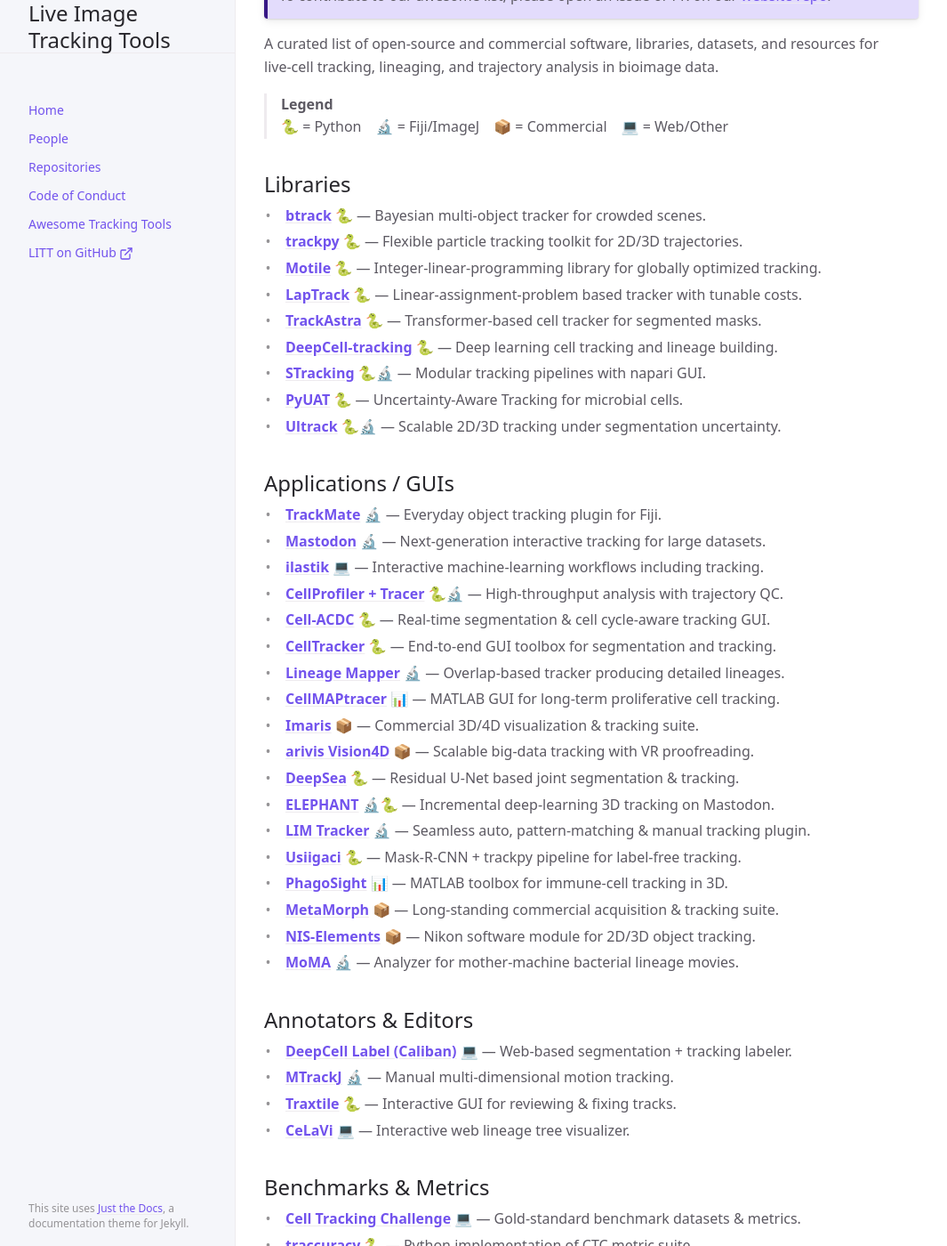
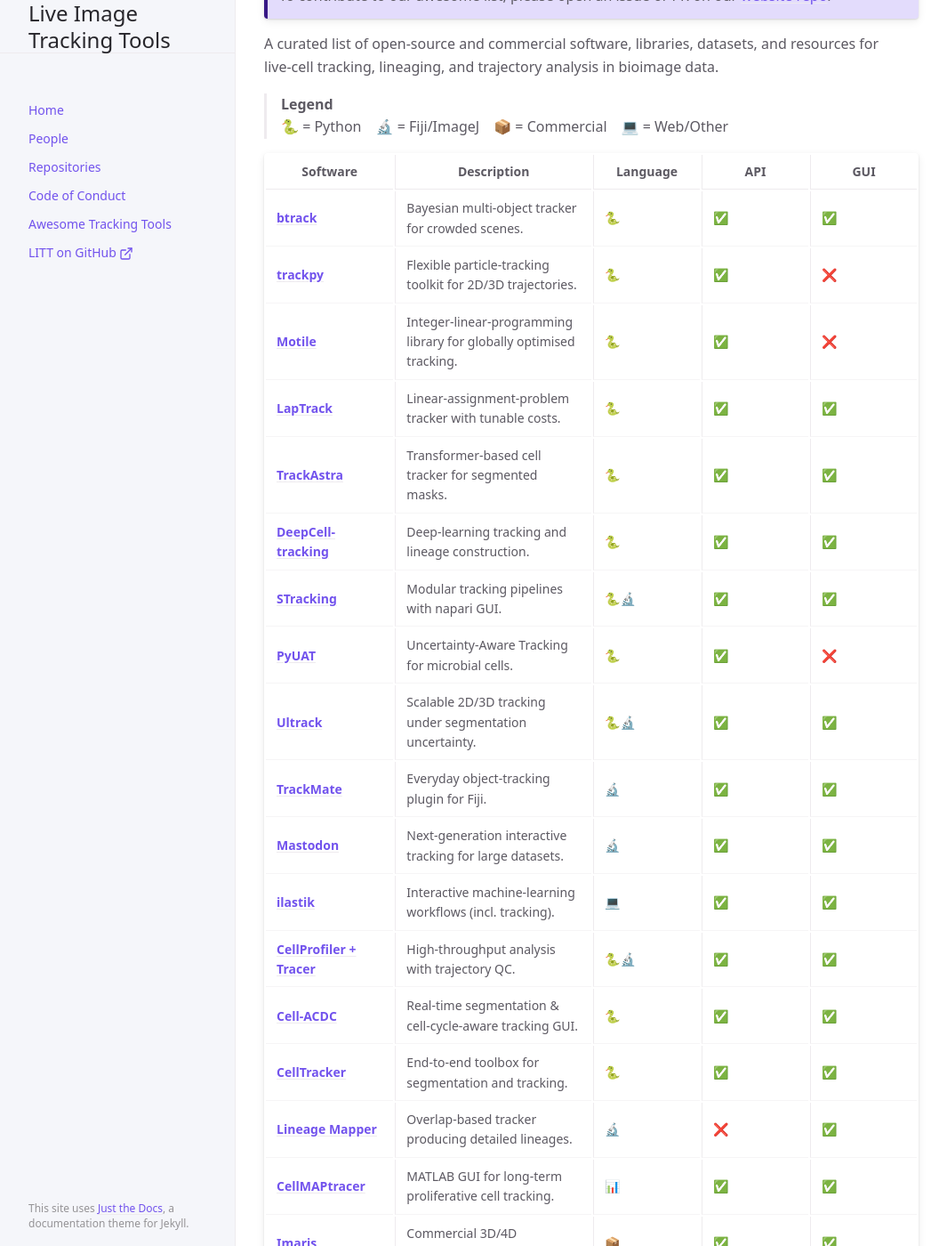
Before and after one commit to live-image-tracking-tools/live-image-tracking-tools.github.io, a Jekyll site: the page built from pages/awesome-tools.md, in a window 1280 px wide and 1400 px high, scrolled down 215 px. Shown: the whole window at 89% size, without its empty margins (107-1172 px from the left). Built offline with Jekyll 4.4.1, drawn with Linux system fonts in a browser that asks for light colours; cached includes are drawn as plain includes; some of the changed text lies outside the part shown.

Commit message:
Add a table for the awesome tools list

```diff
--- a/pages/awesome-tools.md
+++ b/pages/awesome-tools.md
@@ -18,45 +18,40 @@ A curated list of open‑source and commercial software, libraries, datasets, an
 > **Legend**
 > 🐍 = Python 🔬 = Fiji/ImageJ 📦 = Commercial 💻 = Web/Other
 
-## Libraries
-
-- **[btrack](https://github.com/quantumjot/btrack)** 🐍 — Bayesian multi‑object tracker for crowded scenes.
-- **[trackpy](https://github.com/soft-matter/trackpy)** 🐍 — Flexible particle tracking toolkit for 2D/3D trajectories.
-- **[Motile](https://github.com/funkelab/motile_tracker)** 🐍 — Integer‑linear‑programming library for globally optimized tracking.
-- **[LapTrack](https://github.com/yfukai/laptrack)** 🐍 — Linear‑assignment‑problem based tracker with tunable costs.
-- **[TrackAstra](https://github.com/weigertlab/trackastra)** 🐍 — Transformer‑based cell tracker for segmented masks.
-- **[DeepCell‑tracking](https://github.com/vanvalenlab/deepcell-tracking)** 🐍 — Deep learning cell tracking and lineage building.
-- **[STracking](https://github.com/sylvainprigent/napari-stracking)** 🐍🔬 — Modular tracking pipelines with napari GUI.
-- **[PyUAT](https://github.com/JuBiotech/PyUAT)** 🐍 — Uncertainty‑Aware Tracking for microbial cells.
-- **[Ultrack](https://github.com/royerlab/ultrack)** 🐍🔬 — Scalable 2D/3D tracking under segmentation uncertainty.
-
-## Applications / GUIs
-
-- **[TrackMate](https://github.com/trackmate-sc/TrackMate)** 🔬 — Everyday object tracking plugin for Fiji.
-- **[Mastodon](https://github.com/mastodon-sc)** 🔬 — Next‑generation interactive tracking for large datasets.
-- **[ilastik](https://www.ilastik.org/)** 💻 — Interactive machine‑learning workflows including tracking.
-- **[CellProfiler + Tracer](https://cellprofiler.org/tracer)** 🐍🔬 — High‑throughput analysis with trajectory QC.
-- **[Cell‑ACDC](https://github.com/SchmollerLab/Cell_ACDC)** 🐍 — Real‑time segmentation & cell cycle‑aware tracking GUI.
-- **[CellTracker](https://github.com/WangLabTHU/CellTracker)** 🐍 — End‑to‑end GUI toolbox for segmentation and tracking.
-- **[Lineage Mapper](https://github.com/usnistgov/Lineage-Mapper)** 🔬 — Overlap‑based tracker producing detailed lineages.
-- **[CellMAPtracer](https://github.com/ocbe-uio/CellMAPtracer)** 📊 — MATLAB GUI for long‑term proliferative cell tracking.
-- **[Imaris](https://imaris.oxinst.com/products/imaris-for-cell-biologists)** 📦 — Commercial 3D/4D visualization & tracking suite.
-- **[arivis Vision4D](https://www.zeiss.com/microscopy/en/products/software/arivis-pro.html)** 📦 — Scalable big‑data tracking with VR proofreading.
-- **[DeepSea](https://github.com/abzargar/DeepSea)** 🐍 — Residual U‑Net based joint segmentation & tracking.
-- **[ELEPHANT](https://github.com/elephant-track)** 🔬🐍 — Incremental deep‑learning 3D tracking on Mastodon.
-- **[LIM Tracker](https://github.com/LIMT34/LIM-Tracker)** 🔬 — Seamless auto, pattern‑matching & manual tracking plugin.
-- **[Usiigaci](https://github.com/oist/Usiigaci)** 🐍 — Mask‑R‑CNN + trackpy pipeline for label‑free tracking.
-- **[PhagoSight](https://github.com/phagosight/phagosight)** 📊 — MATLAB toolbox for immune‑cell tracking in 3D.
-- **[MetaMorph](https://imagxcell.com/metamorph/)** 📦 — Long‑standing commercial acquisition & tracking suite.
-- **[NIS‑Elements](https://www.nisoftware.net/NikonSaleApplication/Help/Docs-AR/eng_ar/tracking.advanced.html)** 📦 — Nikon software module for 2D/3D object tracking.
-- **[MoMA](https://github.com/fjug/MoMA)** 🔬 — Analyzer for mother‑machine bacterial lineage movies.
-
-## Annotators & Editors
-
-- **[DeepCell Label (Caliban)](https://github.com/vanvalenlab/deepcell-label)** 💻 — Web‑based segmentation + tracking labeler.
-- **[MTrackJ](https://imagej.net/plugins/mtrackj)** 🔬 — Manual multi‑dimensional motion tracking.
-- **[Traxtile](https://github.com/braunb/traxtile-public)** 🐍 — Interactive GUI for reviewing & fixing tracks.
-- **[CeLaVi](https://academic.oup.com/nar/article/49/W1/W80/6270768)** 💻 — Interactive web lineage tree visualizer.
+| Software                                                                                                       | Description                                                         | Language | API | GUI |
+| -------------------------------------------------------------------------------------------------------------- | ------------------------------------------------------------------- | -------- | --- | --- |
+| [**btrack**](https://github.com/quantumjot/btrack)                                                             | Bayesian multi-object tracker for crowded scenes.                   | 🐍       | ✅   | ✅ |
+| [**trackpy**](https://github.com/soft-matter/trackpy)                                                          | Flexible particle-tracking toolkit for 2D/3D trajectories.          | 🐍       | ✅   | ❌   |
+| [**Motile**](https://github.com/funkelab/motile_tracker)                                                       | Integer-linear-programming library for globally optimised tracking. | 🐍       | ✅   | ❌   |
+| [**LapTrack**](https://github.com/yfukai/laptrack)                                                             | Linear-assignment-problem tracker with tunable costs.               | 🐍       | ✅   | ✅ |
+| [**TrackAstra**](https://github.com/weigertlab/trackastra)                                                     | Transformer-based cell tracker for segmented masks.                 | 🐍       | ✅   | ✅ |
+| [**DeepCell-tracking**](https://github.com/vanvalenlab/deepcell-tracking)                                      | Deep-learning tracking and lineage construction.                    | 🐍       | ✅   | ✅   |
+| [**STracking**](https://github.com/sylvainprigent/napari-stracking)                                            | Modular tracking pipelines with napari GUI.                         | 🐍🔬     | ✅   | ✅   |
+| [**PyUAT**](https://github.com/JuBiotech/PyUAT)                                                                | Uncertainty-Aware Tracking for microbial cells.                     | 🐍       | ✅   | ❌   |
+| [**Ultrack**](https://github.com/royerlab/ultrack)                                                             | Scalable 2D/3D tracking under segmentation uncertainty.             | 🐍🔬     | ✅   | ✅   |
+| [**TrackMate**](https://github.com/trackmate-sc/TrackMate)                                                     | Everyday object-tracking plugin for Fiji.                           | 🔬       | ✅   | ✅   |
+| [**Mastodon**](https://github.com/mastodon-sc)                                                                 | Next-generation interactive tracking for large datasets.            | 🔬       | ✅   | ✅   |
+| [**ilastik**](https://www.ilastik.org/)                                                                        | Interactive machine-learning workflows (incl. tracking).            | 💻       | ✅   | ✅   |
+| [**CellProfiler + Tracer**](https://cellprofiler.org/tracer)                                                   | High-throughput analysis with trajectory QC.                        | 🐍🔬     | ✅   | ✅   |
+| [**Cell-ACDC**](https://github.com/SchmollerLab/Cell_ACDC)                                                     | Real-time segmentation & cell-cycle-aware tracking GUI.             | 🐍       | ✅   | ✅   |
+| [**CellTracker**](https://github.com/WangLabTHU/CellTracker)                                                   | End-to-end toolbox for segmentation and tracking.                   | 🐍       | ✅   | ✅   |
+| [**Lineage Mapper**](https://github.com/usnistgov/Lineage-Mapper)                                              | Overlap-based tracker producing detailed lineages.                  | 🔬       | ❌   | ✅   |
+| [**CellMAPtracer**](https://github.com/ocbe-uio/CellMAPtracer)                                                 | MATLAB GUI for long-term proliferative cell tracking.               | 📊       | ✅   | ✅   |
+| [**Imaris**](https://imaris.oxinst.com/products/imaris-for-cell-biologists)                                    | Commercial 3D/4D visualisation & tracking suite.                    | 📦       | ✅   | ✅   |
+| [**arivis Vision4D**](https://www.zeiss.com/microscopy/en/products/software/arivis-pro.html)                   | Big-data tracking with VR proofreading (commercial).                | 📦       | ✅   | ✅   |
+| [**DeepSea**](https://github.com/abzargar/DeepSea)                                                             | Residual-U-Net-based joint segmentation & tracking.                 | 🐍       | ✅   | ✅   |
+| [**ELEPHANT**](https://github.com/elephant-track)                                                              | Incremental deep-learning 3D tracking on Mastodon.                  | 🔬🐍     | ✅   | ✅   |
+| [**LIM Tracker**](https://github.com/LIMT34/LIM-Tracker)                                                       | Auto, pattern-matching & manual tracking plugin.                    | 🔬       | ❌   | ✅   |
+| [**Usiigaci**](https://github.com/oist/Usiigaci)                                                               | Mask-R-CNN + trackpy pipeline for label-free tracking.              | 🐍       | ✅   | ✅   |
+| [**PhagoSight**](https://github.com/phagosight/phagosight)                                                     | MATLAB toolbox for immune-cell tracking in 3D.                      | 📊       | ✅   | ❌   |
+| [**MetaMorph**](https://imagxcell.com/metamorph/)                                                              | Long-standing acquisition & tracking suite (commercial).            | 📦       | ✅   | ✅   |
+| [**NIS-Elements**](https://www.nisoftware.net/NikonSaleApplication/Help/Docs-AR/eng_ar/tracking.advanced.html) | Nikon module for 2D/3D object tracking.                             | 📦       | ✅   | ✅   |
+| [**MoMA**](https://github.com/fjug/MoMA)                                                                       | Mother-machine bacterial-lineage analyser.                          | 🔬       | ❌   | ✅   |
+| [**DeepCell Label (Caliban)**](https://github.com/vanvalenlab/deepcell-label)                                  | Web-based segmentation + tracking labeler.                          | 💻       | ✅   | ✅   |
+| [**MTrackJ**](https://imagej.net/plugins/mtrackj)                                                              | Manual multi-dimensional motion tracking.                           | 🔬       | ❌   | ✅   |
+| [**Traxtile**](https://github.com/braunb/traxtile-public)                                                      | Interactive GUI for reviewing & fixing tracks.                      | 🐍       | ✅   | ✅   |
+| [**CeLaVi**](https://academic.oup.com/nar/article/49/W1/W80/6270768)                                           | Interactive web lineage-tree visualiser.                            | 💻       | ❌   | ✅   |
+| [**inTRACKtive**](https://github.com/royerlab/inTRACKtive) | Browser‑based interactive exploration of large lineage data |  💻 |❌   | ✅   |
 
 ## Benchmarks & Metrics
 
```
Also changed, not shown: other parts of pages/awesome-tools.md (+1 -1 lines).
